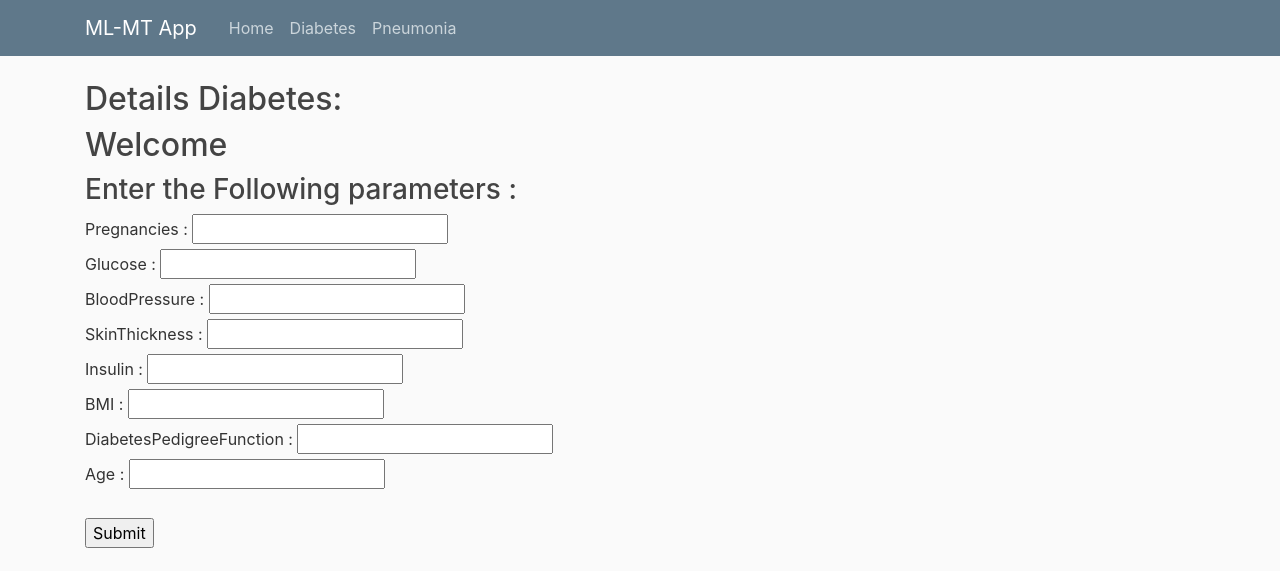
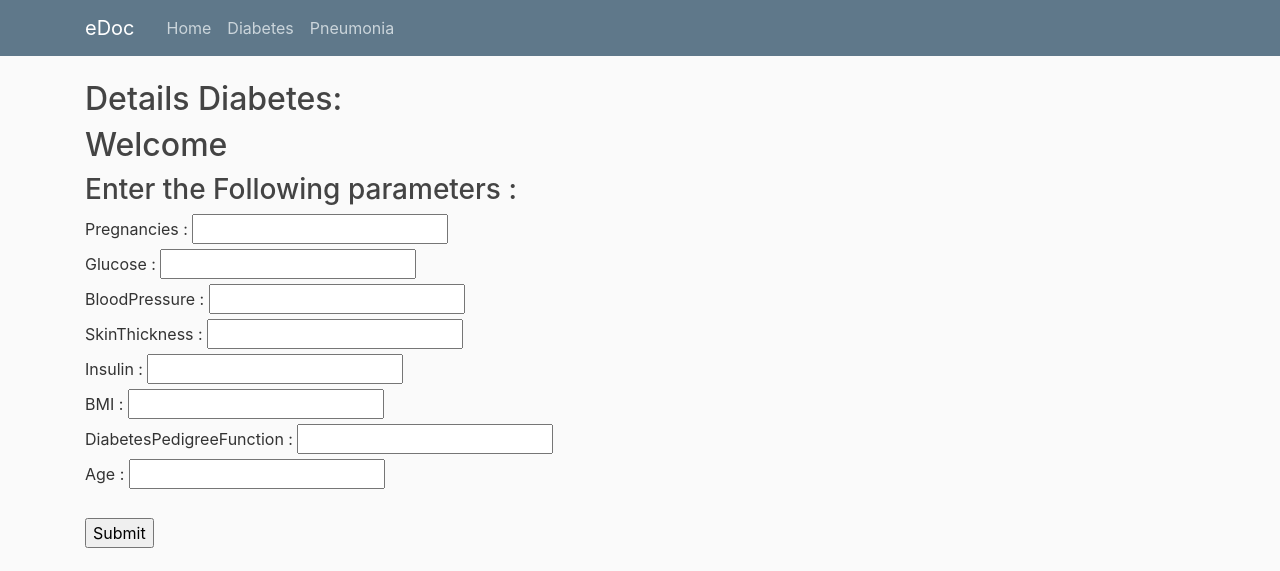
Before and after one commit to awecube/FinalProject, a Flask app: page /diabetes in a window 1280 px wide. Shown: the top 571 px of the page. Run offline with Flask 2, Linux system fonts and the light colour scheme; some libraries are stand-ins or nearby versions.

Commit message:
Cleaned files

```diff
--- a/app.py
+++ b/app.py
@@ -1,56 +1,26 @@
-# Important Modules
+import tensorflow as tf
+from tensorflow.keras.preprocessing import image
+from tensorflow.keras.models import load_model
+from flask import send_from_directory
+import os
+import tensorflow
+import numpy as np
+from flask import request
 import sys
 from flask import Flask, render_template, url_for, flash, redirect
-#from forms import RegistrationForm, LoginForm
 import joblib
-from flask import request
-import numpy as np
-import tensorflow
 
-
-import os
-from flask import send_from_directory
-from tensorflow.keras.models import load_model
-from tensorflow.keras.preprocessing import image
-import tensorflow as tf
 
 app = Flask(__name__, template_folder='template')
 
 
-# RELATED TO THE SQL DATABASE
-app.config['SECRET_KEY'] = '5791628bb0b13ce0c676dfde280ba245'
-#app.config["SQLALCHEMY_DATABASE_URI"] = "sqlite:///site.db"
-# db=SQLAlchemy(app)
-
-#from model import User,Post
-
-# //////////////////////////////////////////////////////////
-
 dir_path = os.path.dirname(os.path.realpath(__file__))
-# UPLOAD_FOLDER = dir_path + '/uploads'
-# STATIC_FOLDER = dir_path + '/static'
 UPLOAD_FOLDER = 'uploads'
 STATIC_FOLDER = 'static'
 
-#graph = tf.get_default_graph()
-# with graph.as_default():;
+
 model = load_model('model111.h5')
 xrayModel = load_model("x_model.h5")
-
-# FOR THE FIRST MODEL
-
-# call model to predict an image
-
-
-def api(full_path):
-    data = image.load_img(full_path, target_size=(50, 50, 3))
-    data = np.expand_dims(data, axis=0)
-    data = data * 1.0 / 255
-
-    # with graph.as_default():
-    predicted = model.predict(data)
-    return predicted
-# FOR THE SECOND MODEL
 
 
 def api1(full_path):
@@ -58,16 +28,8 @@ def api1(full_path):
     data = np.expand_dims(data, axis=0)
     data = data * 1.0 / 255
 
-    # with graph.as_default():
     predicted = xrayModel.predict(data)
     return predicted
-
-
-# home page
-
-# @app.route('/')
-# def home():
- #  return render_template('index.html')
 
 
 # procesing uploaded file and predict it
@@ -132,86 +94,15 @@ def home():
     return render_template("home.html")
 
 
-@app.route("/about")
-def about():
-    return render_template("about.html")
-
-
-@app.route("/cancer")
-def cancer():
-    return render_template("cancer.html")
-
-
 @app.route("/diabetes")
 def diabetes():
     # if form.validate_on_submit():
     return render_template("diabetes.html")
 
 
-@app.route("/heart")
-def heart():
-    return render_template("heart.html")
-
-
-@app.route("/liver")
-def liver():
-    # if form.validate_on_submit():
-    return render_template("liver.html")
-
-
-@app.route("/kidney")
-def kidney():
-    # if form.validate_on_submit():
-    return render_template("kidney.html")
-
-
-@app.route("/Malaria")
-def Malaria():
-    return render_template("index.html")
-
-
 @app.route("/Pneumonia")
 def Pneumonia():
     return render_template("index2.html")
-
-
-"""
-@app.route("/register", methods=["GET", "POST"])
-def register():
-    form =RegistrationForm()
-    if form.validate_on_submit():
-        #flash("Account created for {form.username.data}!".format("success"))
-        flash("Account created","success")
-        return redirect(url_for("home"))
-    return render_template("register.html", title ="Register",form=form )
-@app.route("/login", methods=["POST","GET"])
-def login():
-    form =LoginForm()
-    if form.validate_on_submit():
-        #if form.email.data =="sho" and form.password.data=="password":
-        flash("You Have Logged in !","success")
-        return redirect(url_for("home"))
-    #else:
-    #   flash("Login Unsuccessful. Please check username and password","danger")
-    return render_template("login.html", title ="Login",form=form )
-def ValuePredictor1(to_predict_list):
-    to_predict = np.array(to_predict_list).reshape(1,30)
-    loaded_model = joblib.load("model")
-    result = loaded_model.predict(to_predict)
-    return result[0]
-
-@app.route('/result1',methods = ["GET","POST"])
-def result():
-    if request.method == 'POST':
-        to_predict_list = request.form.to_dict()
-        to_predict_list=list(to_predict_list.values())
-        to_predict_list = list(map(float, to_predict_list))
-        result = ValuePredictor(to_predict_list)
-        if int(result)==1:
-            prediction='cancer'
-        else:
-            prediction='Healthy'
-    return(render_template("result.html", prediction=prediction))"""
 
 
 def ValuePredictor(to_predict_list, size):
--- a/template/diabetes.html
+++ b/template/diabetes.html
@@ -26,7 +26,7 @@
     <header class="site-header">
   <nav class="navbar navbar-expand-md navbar-dark bg-steel fixed-top">
     <div class="container">
-      <a class="navbar-brand mr-4" href="/">ML-MT App</a>
+      <a class="navbar-brand mr-4" href="/">eDoc</a>
       <button class="navbar-toggler" type="button" data-toggle="collapse" data-target="#navbarToggle" aria-controls="navbarToggle" aria-expanded="false" aria-label="Toggle navigation">
         <span class="navbar-toggler-icon"></span>
       </button>
```
